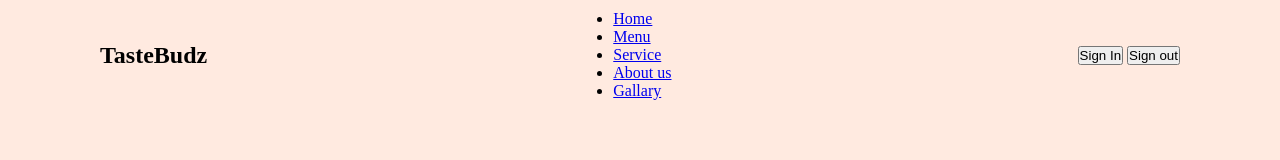
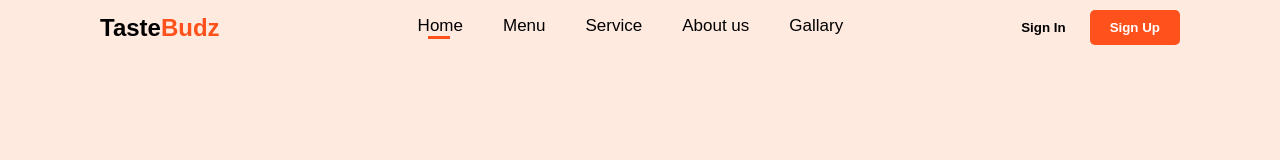
Before and after one commit to mdswadhin-design/E-Commerce-Flower-Shop, a plain HTML site: page index.html in a window 1280 px wide. Drawn offline with Linux system fonts and the light colour scheme.

Commit message:
signin and signup  done

```diff
--- a/index.html
+++ b/index.html
@@ -12,7 +12,7 @@
         <div class="nav">
             <div class="logo"><h1>Taste<b>Budz</b></h1></div>
             <ul>
-                <li><a href="#">Home</a></li>
+                <li><a class="active" href="#">Home</a></li>
                 <li><a href="#">Menu</a></li>
                 <li><a href="#">Service</a></li>
                 <li><a href="#">About us</a></li>
@@ -20,7 +20,7 @@
             </ul>
             <div>
                 <input class="signin" type="submit" value="Sign In" name="signin">
-                <input class="signout" type="submit" value="Sign out" name="signout">
+                <input class="signup" type="submit" value="Sign Up" name="signup">
             </div>
 
         </div>
--- a/style.css
+++ b/style.css
@@ -14,3 +14,52 @@ body{
     align-items: center;
     padding: 10px 0;
 }
+.nav .logo h1{
+     font-weight: 600;
+     font-family: sans-serif;
+     color: #000000;
+}
+.nav .logo b{
+    color: #ff511c;
+
+}
+.nav ul{
+    display: flex;
+    list-style: none;
+}
+.nav ul li{
+    margin-left: 40px;
+}
+.nav ul li a{
+    text-decoration: none;
+    color: #000000;
+    font-weight: 500;
+    font-family:sans-serif ;
+    font-size: 17px;
+}
+/*active */
+.nav ul .active::after{
+content: '';
+width: 50%;
+height: 3px;
+background-color: #ff511c;
+display: flex;
+position: relative;
+margin-left: 10px;
+}
+input{
+    padding:10px 20px ;
+    cursor: pointer;
+    font-weight: 600;
+}
+.signin{
+    background: transparent;
+    border: none;
+}
+.signup{
+    background-color:#ff511c ;
+    color: #ffffff;
+    outline: none;
+    border: none;
+    border-radius: 5px;
+}
```
